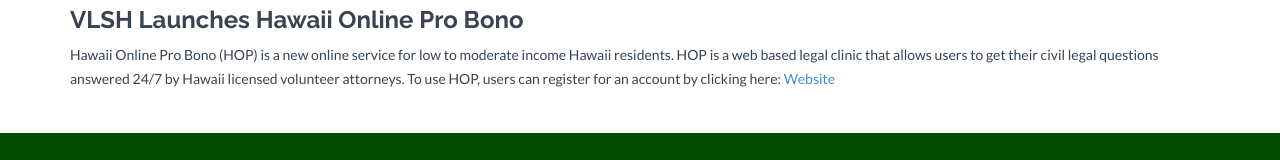
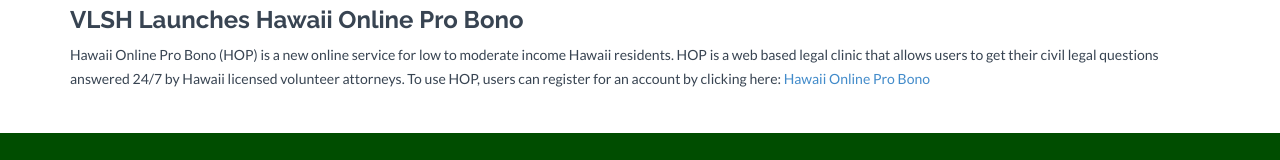
Before and after one commit to projectcg/projectcg.github.io, a plain HTML site: page index.html in a window 1280 px wide. Shown: the part 1658-1818 px from the top of the page. Drawn offline with nearby package versions, Linux system fonts and the light colour scheme.

Commit message:
Update index.html

```diff
--- a/index.html
+++ b/index.html
@@ -161,7 +161,7 @@
 			<p> We hope to see you there! </p>
 		<h3>VLSH Launches Hawaii Online Pro Bono</h3>
           <p> <!-- Hey how does this work? -->
-		  Hawaii Online Pro Bono (HOP) is a new online service for low to moderate income Hawaii residents.  HOP is a web based legal clinic that allows users to get their civil legal questions answered 24/7 by Hawaii licensed volunteer attorneys. To use HOP, users can register for an account by clicking here: <a target="_blank" href="http://hawaii.freelegalanswers.org">Website</a>
+		  Hawaii Online Pro Bono (HOP) is a new online service for low to moderate income Hawaii residents.  HOP is a web based legal clinic that allows users to get their civil legal questions answered 24/7 by Hawaii licensed volunteer attorneys. To use HOP, users can register for an account by clicking here: <a target="_blank" href="http://hawaii.freelegalanswers.org">Hawaii Online Pro Bono</a>
           </p>
         </div>
       </div>
```
